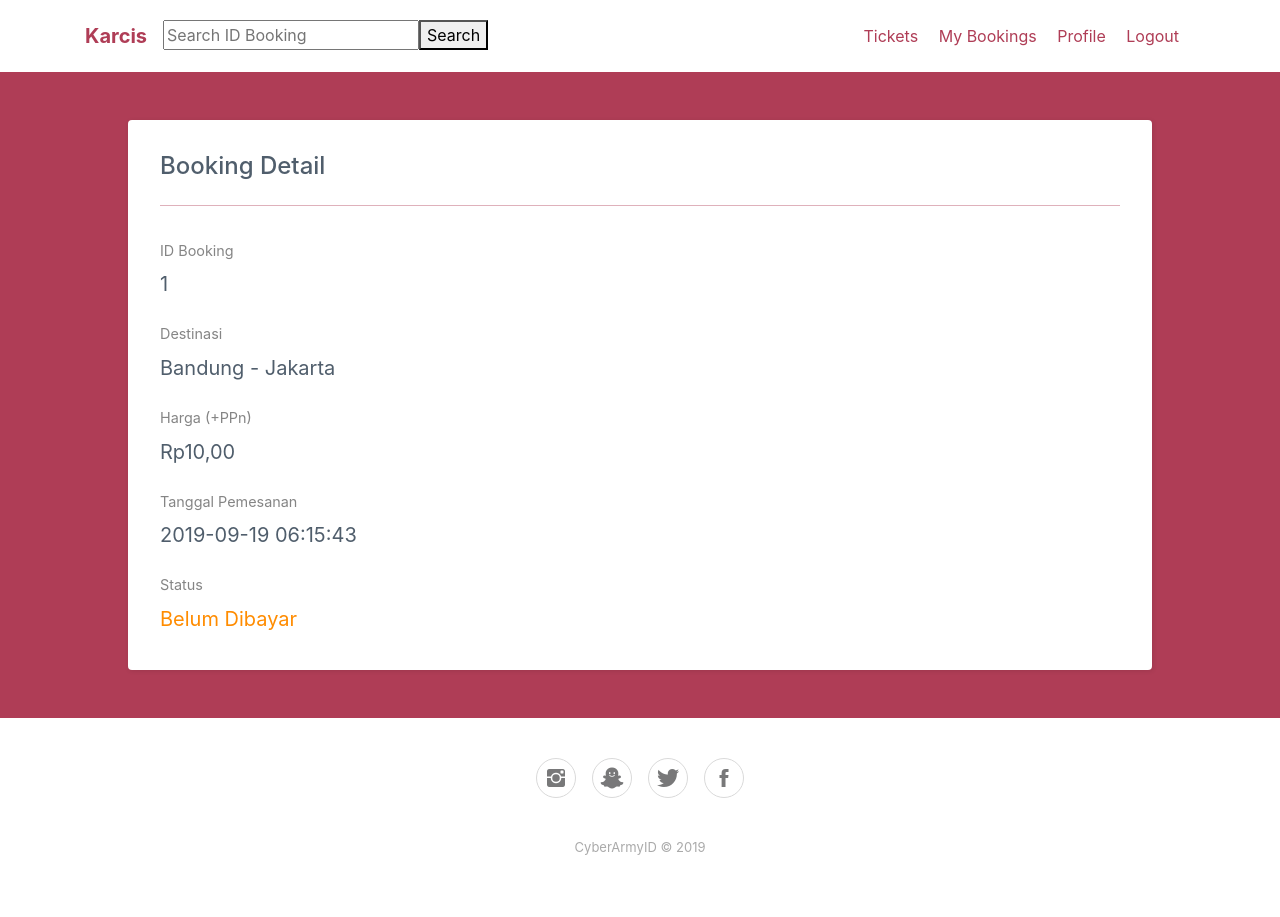
After one commit to cyberarmyid/karcis, a PHP site: page /karcis/myBookingDetail.php?IDBOOKING=1&IDTICKET=1 in a window 1280 px wide. The commit adds this page. Run offline with PHP 8.4, Linux system fonts and the light colour scheme; the visitor is signed in with stand-in values (Sample User, id 1); data comes from the database, SQL or seed files in the repository; tables that the repository leaves empty hold one stand-in row (values such as "Sample post"); some web fonts are replaced.

Commit message:
Update Data & Layout for Booking Detail

```diff
--- /dev/null
+++ b/myBookingDetail.php
@@ -0,0 +1,65 @@
+<?php
+include "header.php";
+
+$id_booking = @$_GET['IDBOOKING'];
+$id_ticket = @$_GET['IDTICKET'];
+
+@session_start();
+
+$id = @$_SESSION['id'];
+
+if(!$id){
+    header('location:'.$host.'signin.php');
+}
+
+// get data user
+$user = "SELECT tickets.*, booking.id as id_booking, booking.price as booking_price FROM booking LEFT JOIN tickets ON tickets.id = booking.id_ticket WHERE booking.id = $id_booking AND tickets.id = $id_ticket";
+
+$result = $conn->query($user);
+$booking = $result->fetch_assoc()
+?>
+
+    <div class="booking-body">
+        <div class="booking-card pb-1">
+            <h4 class="mb-4">Booking Detail</h4>
+            <hr class="booking-line"/>
+            <div class="row mx-auto pb-4">
+                <div class="col-md-12">
+                    <div class="row pb-2 pt-3">
+                        <span class="font-field-title">ID Booking</span>
+                    </div>
+                    <div class="row pb-2">
+                        <span class="font-field"><?php echo $booking['id_booking'];?></span>
+                    </div>
+                    <div class="row pb-2 pt-3">
+                        <span class="font-field-title">Destinasi</span>
+                    </div>
+                    <div class="row pb-2">
+                        <span class="font-field"><?php echo $booking['from']." - ".$booking['to'];?></span>
+                    </div>
+                    <div class="row pb-2 pt-3">
+                        <span class="font-field-title">Harga (+PPn)</span>
+                    </div>
+                    <div class="row pb-2">
+                        <span class="font-field">Rp<?php echo number_format($booking['booking_price'],2,',','.'); ?></span>
+                    </div>
+                    <div class="row pb-2 pt-3">
+                        <span class="font-field-title">Tanggal Pemesanan</span>
+                    </div>
+                    <div class="row pb-2">
+                        <span class="font-field"><?php echo $booking['created_at'];?></span>
+                    </div>
+                    <div class="row pb-2 pt-3">
+                        <span class="font-field-title">Status</span>
+                    </div>
+                    <div class="row pb-2">
+                        <span class="font-field" style="color: darkorange">Belum Dibayar</span>
+                    </div>
+
+                </div>
+            </div>
+        </div>
+
+    </div>
+
+<?php include "footer.php";?>
--- a/myBookings.php
+++ b/myBookings.php
@@ -31,7 +31,7 @@ include "function/getMyTickets.php";
                     <p class="booking-font-field"><?php echo $row['from'];?> - <?php echo $row['to'];?></p>
                 </div>
                 <div class="col-md-3 p-0 m-0 text-right">
-                    <a href="<?php echo $host;?>myDetailTicket.php?IDBOOKING=<?php echo $row['id_booking'];?>&IDTICKET=<?php echo $row['id'];?>">
+                    <a href="<?php echo $host;?>myBookingDetail.php?IDBOOKING=<?php echo $row['id_booking'];?>&IDTICKET=<?php echo $row['id'];?>">
                         <button class="btn btn-booking-primary p-0 m-0" type="submit">Detail</button>
                     </a>
                 </div>
--- a/myDetailTicket.php
+++ b/myDetailTicket.php
@@ -17,6 +17,7 @@ $user = "SELECT tickets.*, booking.id as id_booking FROM booking LEFT JOIN ticke
 
 $result = $conn->query($user);
 
+var_dump($result->fetch_assoc());
 
 ?>
 
```
Also changed, not shown: myTicketsOld.php (deleted, +0 -46 lines).
